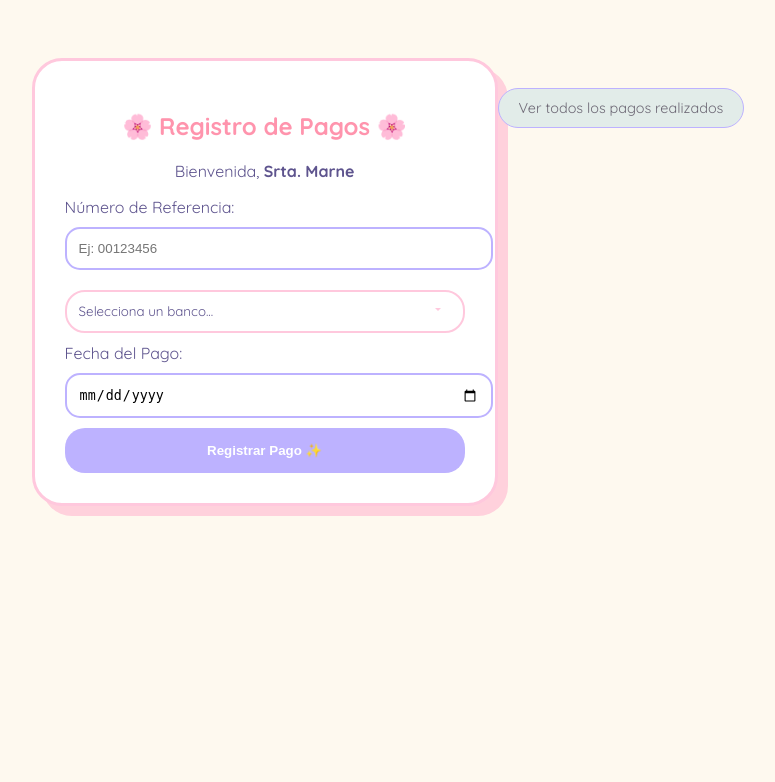
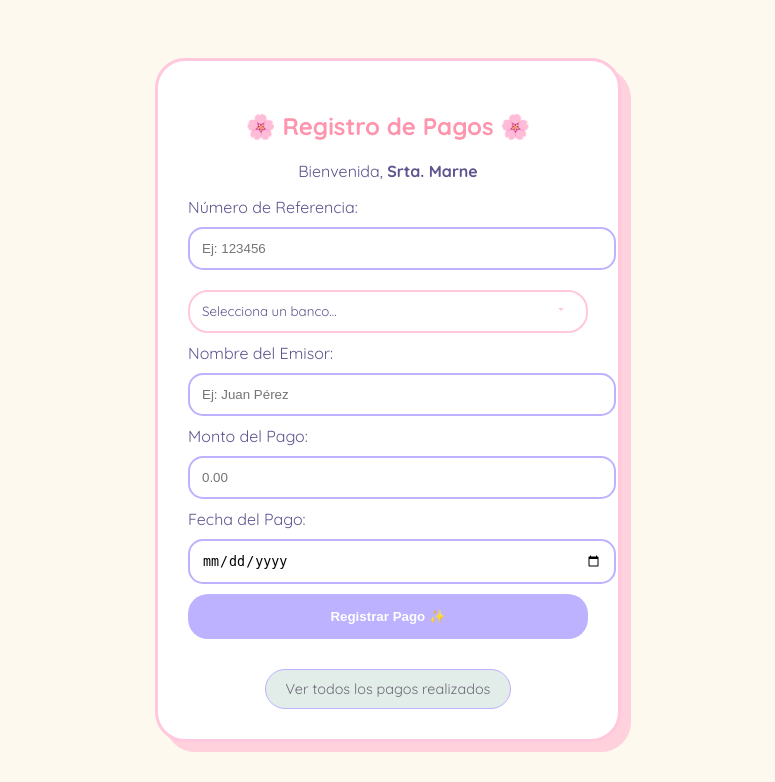
Before and after one commit to rbsxd1/marneli, a PHP site: page / in a window 1280 px wide. Shown: the top 782 px of the page, without its empty margins (252-1027 px from the left). Run offline with PHP 8.4, Linux system fonts and the light colour scheme.

Commit message:
Validación de referencia solo números y limpieza de input

```diff
--- a/index.php
+++ b/index.php
@@ -18,7 +18,16 @@
 
     <form action="guardar_pago.php" method="POST">
         <label>Número de Referencia:</label>
-        <input type="text" name="referencia" placeholder="Ej: 00123456" required>
+        <label for="referencia"></label>
+        <input
+        type="text"
+        name="referencia"
+        id="referencia"
+        class="input-pastel"
+        placeholder="Ej: 123456"
+        oninput="this.value = this.value.replace(/[^0-9]/g, '');"
+        required
+        >
 
         <select name="banco_emisor" id="banco_emisor" class="select-pastel" required>
         <option value="" disabled selected>Selecciona un banco...</option>
@@ -36,15 +45,21 @@
         }
         ?>
         </select>
+        <label for="emisor">Nombre del Emisor:</label>
+        <input type="text" name="emisor" id="emisor" class="input-pastel" placeholder="Ej: Juan Pérez" required>
+
+        <label for="monto">Monto del Pago:</label>
+        <input type="number" step="0.01" name="monto" id="monto" class="input-pastel" placeholder="0.00" required>
 
         <label>Fecha del Pago:</label>
         <input type="date" name="fecha_pago" required>
 
         <button type="submit">Registrar Pago ✨</button>
+            <div style="margin-top: 30px; text-align: center;">
+            <a href="ver_pagos.php" class="btn-secundario">Ver todos los pagos realizados</a>
+            </div>
     </form>
 </div>
-<div style="margin-top: 30px; text-align: center;">
-<a href="ver_pagos.php" class="btn-secundario">Ver todos los pagos realizados</a>
-</div>
+
 </body>
 </html>
```
Also changed, not shown: guardar_pago.php (+11 -10 lines), ver_pagos.php (+16 -0 lines).
